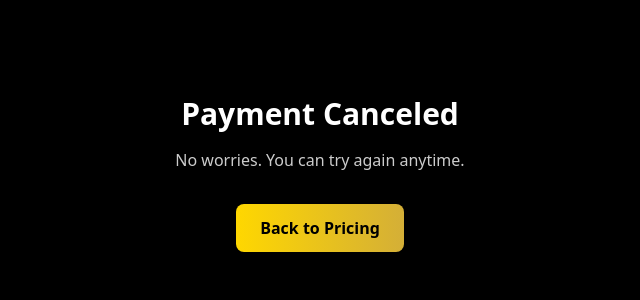
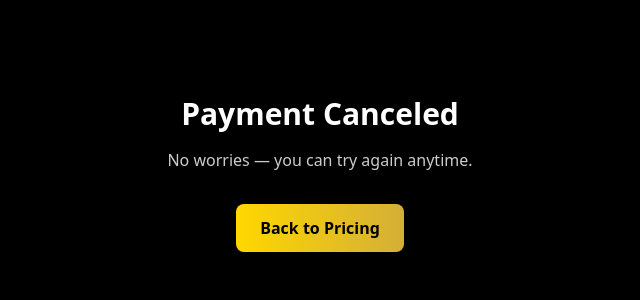
Before and after one commit to mhdkharoub-rgb/growfinitys, a Next.js app: page /checkout/cancel in a window 1280 px wide. Shown: the top 300 px of the page, without its empty margins (320-960 px from the left). Built offline with nearby package versions, Linux system fonts and the light colour scheme.

Commit message:
Update cancel.js

```diff
--- a/pages/checkout/cancel.js
+++ b/pages/checkout/cancel.js
@@ -1,8 +1,9 @@
+// pages/checkout/cancel.js
 export default function Cancel() {
   return (
     <main className="max-w-2xl mx-auto px-4 py-24 text-center">
       <h1 className="text-3xl font-bold mb-4">Payment Canceled</h1>
-      <p className="text-white/80">No worries. You can try again anytime.</p>
+      <p className="text-white/80">No worries — you can try again anytime.</p>
       <a className="btn-gold mt-8 inline-block" href="#pricing">Back to Pricing</a>
     </main>
   );
```
